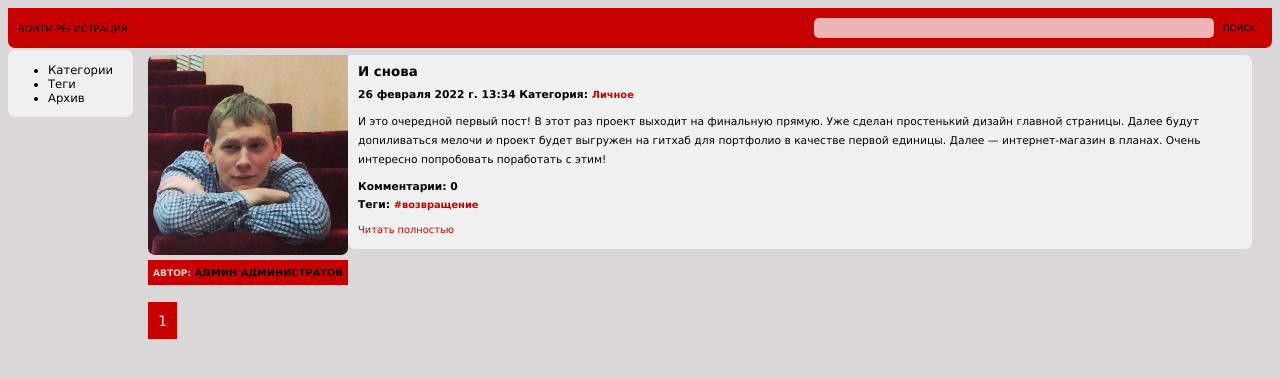
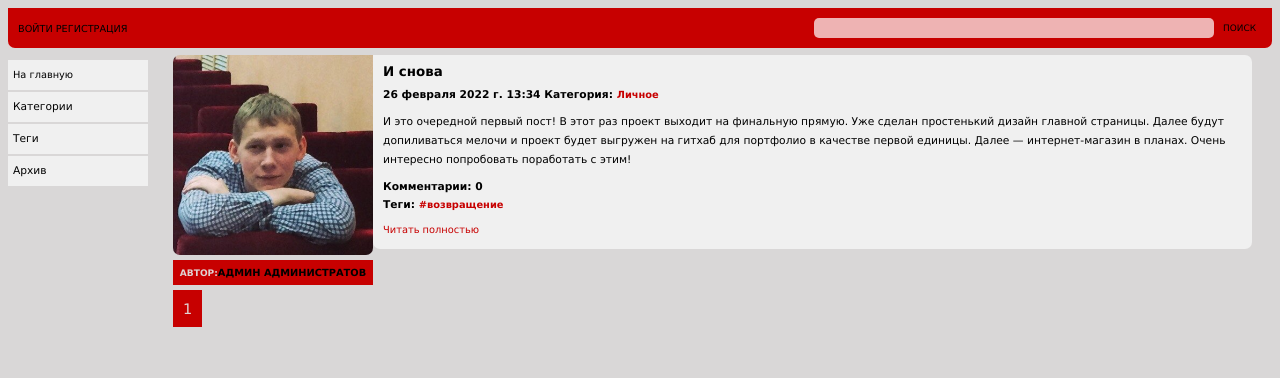
Before and after one commit to YYKlimenko/Blog, a Django app: page / in a window 1280 px wide. Shown: the top 378 px of the page. Run offline with Django 4.2, Linux system fonts and the light colour scheme; data comes from the database, SQL or seed files in the repository; both versions use the stored data as it was after the commit; data that the repository does not hold is empty.

Commit message:
Проработка оформления CSS

```diff
--- a/blog/static/blog/css/styles.css
+++ b/blog/static/blog/css/styles-detailview.css
@@ -55,9 +55,9 @@ img{
 }
 
 .login_info{
-
    color:#e0d3d3;
 }
+
 .login_info a{
     color:black;
 }
@@ -70,15 +70,14 @@ img{
 .login_info a:hover{
     color: #e0d3d3;
 }
-.search-form{
 
-}
 .search-form button {
     border: 0;
     background: #c70000;
     font-weight: 550;
     text-transform: uppercase;
 }
+
 .search-form button:hover {
     border: 0;
     background: #c70000;
@@ -87,7 +86,6 @@ img{
     text-transform: uppercase;
     color: #e0d3d3;
 }
-
 
 
 /* BODY */
@@ -102,10 +100,33 @@ img{
 
 .sidebar{
     flex-grow:1;
+    min-width:150px;
+    max-width:150px;
+}
+
+.sidebar ul{
+    padding: 0px;
+}
+
+.sidebar li{
     background: #f0f0f0;
-        border-radius: 7px 7px 7px 7px;
-        font-size: 120%;
-        padding-right:20px;
+    margin-bottom: 2px;
+    padding-left:  5px;
+    height: 30px;
+    line-height: 30px;
+    font-size: 110%;
+    font-weight: 550;
+    margin-right: 10px;
+}
+
+.sidebar a{
+    color: black;
+    font-weight: 550;
+}
+
+.sidebar li:hover{
+    background: #c70000;
+    margin-right: 0px;
 }
 
 .cont{
@@ -124,8 +145,8 @@ img{
     padding-top: 5px;
     padding-right: 20px;
     margin-bottom: 5px;
+}
 
-}
 .block-titul img{
     display: flex;
     flex-direction: column;
@@ -150,7 +171,6 @@ img{
 .author{
     color: #e0d3d3;
 }
-
 
 .block-text{
     flex-grow:1;
@@ -185,32 +205,29 @@ img{
     text-decoration: underline;
 }
 
-
 .paginator{
     display: flex;
     flex-direction: row;
     justify-content: flex-start;
-
-
 }
 
-.paginator2{
+.current-page{
     font-size: 150%;
     background: #c70000;
     color: #e0d3d3;
     border: 0px solid black;
     padding: 10px;
     margin-right: 5px;
-
 }
 
-.paginator3{
+.other-pages{
     font-size: 150%;
     background: #f0f0f0;
     border: 0px solid black;
     padding: 10px;
     margin-right: 5px;
 }
+
 .paginator3 a{
     text-decoration: none;
 }
--- /dev/null
+++ b/blog/static/blog/css/styles-listview.css
@@ -0,0 +1,240 @@
+*{
+    box-sizing: border-box;
+    font-family: Verdana, Helvetica, Arial, sans-serif;
+    font-size: 92%;
+}
+
+a{
+    text-decoration: none
+}
+
+body{
+    background: #d9d7d7;
+}
+
+*:focus {outline:none !important}
+
+input[type=text] {
+    border-radius: 5px 5px 5px 5px;
+    height: 20px;
+    width: 400px;
+    border: 0px;
+    opacity: 70%;
+}
+
+input[type=text]:hover{
+    background-color: #e0d3d3;
+    opacity:100%;
+}
+
+img{
+    width: 10%;
+    height: 10%;
+}
+
+.page{
+    background: #e0d3d3;
+    display: flex;
+    flex-direction: column;
+}
+
+
+/* HEADER */
+.header{
+    padding-left: 10px;
+     padding-right: 10px;
+    line-height: 40px;
+    height: 40px;
+    display: flex;
+    flex-direction: row;
+    justify-content: space-between;
+    background: #c70000;
+    border-radius: 0px 0px 7px 7px;
+    font-weight: 550;
+    text-transform: uppercase;
+}
+
+.login_info{
+   color:#e0d3d3;
+}
+
+.login_info a{
+    color:black;
+}
+
+.login_info a:link{
+    color:black;
+    text-decoration: none;
+}
+
+.login_info a:hover{
+    color: #e0d3d3;
+}
+
+.search-form button {
+    border: 0;
+    background: #c70000;
+    font-weight: 550;
+    text-transform: uppercase;
+}
+
+.search-form button:hover {
+    border: 0;
+    background: #c70000;
+    font-weight: 550;
+    font-family: Verdana, Helvetica, Arial, sans-serif;
+    text-transform: uppercase;
+    color: #e0d3d3;
+}
+
+
+/* BODY */
+.body_page{
+    align-items: flex-start;
+    background: #d9d7d7;
+    padding-top:2px;
+    display: flex;
+    flex-direction: row;
+    justify-content: flex-start;
+}
+
+.sidebar{
+    flex-grow:1;
+    min-width:150px;
+    max-width:150px;
+}
+
+.sidebar ul{
+    padding: 0px;
+}
+
+.sidebar li{
+    background: #f0f0f0;
+    margin-bottom: 2px;
+    padding-left:  5px;
+    height: 30px;
+    line-height: 30px;
+    font-size: 110%;
+    font-weight: 550;
+    margin-right: 10px;
+}
+
+.sidebar a{
+    color: black;
+    font-weight: 550;
+}
+
+.sidebar li:hover{
+    background: #c70000;
+    margin-right: 0px;
+}
+
+.cont{
+    display: flex;
+    flex-direction: column;
+    flex-grow:7;
+    margin-left: 15px;
+}
+
+.content{
+    align-items: flex-start;
+    display: flex;
+    flex-direction: row;
+    justify-content: flex-start;
+    border:0px solid black;
+    padding-top: 5px;
+    padding-right: 20px;
+    margin-bottom: 5px;
+}
+
+.block-titul img{
+    display: flex;
+    flex-direction: column;
+}
+
+.block-titul-image img{
+    object-fit: cover;
+    height: 200px;
+    width: 200px;
+    border-radius: 7px 0px 7px 7px;
+
+}
+
+.block-titul-author{
+    height: 25px;
+    line-height: 25px;
+    text-align: center;
+    background: #c70000;
+    text-transform: uppercase;
+
+}
+
+.author{
+    color: #e0d3d3;
+}
+
+.block-text{
+    flex-grow:1;
+    background: #f0f0f0;
+    padding-left: 10px;
+    padding-right: 10px;
+    border-radius: 0px 7px 7px 7px;
+}
+
+.content h1{
+    font-size: 150%;
+    font-weight: bolder;
+}
+
+.content h3{
+    font-size: 120%;
+    margin-bottom: 0px;
+    margin-top: 5px;
+}
+
+.content p{
+    font-size: 120%;
+    line-height: 180%;
+}
+
+.content a{
+    color: #c70000;
+    text-decoration: none;
+}
+
+.content a:hover{
+    text-decoration: underline;
+}
+
+.paginator{
+    display: flex;
+    flex-direction: row;
+    justify-content: flex-start;
+}
+
+.current-page{
+    font-size: 150%;
+    background: #c70000;
+    color: #e0d3d3;
+    border: 0px solid black;
+    padding: 10px;
+    margin-right: 5px;
+}
+
+.other-pages{
+    font-size: 150%;
+    background: #f0f0f0;
+    border: 0px solid black;
+    padding: 10px;
+    margin-right: 5px;
+}
+
+.paginator3 a{
+    text-decoration: none;
+}
+
+.paginator3:hover{
+    background: #c70000;
+    color: #e0d3d3;
+    text-decoration: none;
+}
--- a/blog/templates/blog/base.html
+++ b/blog/templates/blog/base.html
@@ -3,12 +3,11 @@
 <html>
 <head>
     <meta charset="UTF-8">
-    <meta name="description" content=" {% block metacontent %} {% endblock metacontent %}">
     <meta name="author" content="Yuri Klimenko">
     <meta name="robots" content="index">
 
     <title> {% block title %} {% endblock title %}  </title>
-    <link href="{% static 'blog/css/styles.css' %}" rel="stylesheet">
+    {% block css %} {% endblock css %}
 
 </head>
 <body>
@@ -28,11 +27,11 @@
                 <button type="submit">Поиск</button>
                 </form>
             </div>
-
         </div>
         <div class="body_page">
             <div class="sidebar">
                 <ul>
+                    <a href="{% url 'blog:index' %}"><li>На главную</li></a>
                     <li>Категории</li>
                      <li>Теги</li>
                      <li>Архив</li>
@@ -41,6 +40,5 @@
           <div class="cont">{% block content %} {% endblock %}</div>
         </div>
      </div>
-
 </body>
 </html>
--- a/blog/templates/blog/index.html
+++ b/blog/templates/blog/index.html
@@ -1,6 +1,8 @@
 {% extends 'blog/base.html' %}
+{% load static %}
+{% block title %} Блог — Главная страница {% endblock %}
 
-{% block title %} Блог — Главная страница {% endblock %}
+{% block css %} <link href="{% static 'blog/css/styles-listview.css' %}" rel="stylesheet"> {% endblock %}
 
 {% block content %}
     {% for post in posts %}
@@ -10,42 +12,26 @@
                     <img src="{{ post.image.url }}"></img>
                 </div>
                 <div class="block-titul-author">
-                    <h3><span class="author">Автор:</span> {{ post.author.first_name }} {{ post.author.last_name }} </h3>
+                    <h3><span class="author">Автор:</span>{{ post.author.first_name }} {{ post.author.last_name }}</h3>
                 </div>
             </div>
             <div class="block-text">
             <h1>{{ post.title }}</h1>
             <h3>{{ post.date_pub }} Категория: <a href="{% url 'blog:category' post.category.slug %}"> {{post.category}} </a></h3>
-
-
             <p>{{ post.preview_text|linebreaks }}</p>
             <h3>Комментарии: {{ post.comments_count }}</h3>
             <h3>Теги: {% for tag in post.tags.all %} <a href="{% url 'blog:tag' tag.slug %}"> #{{ tag }}</a> {% endfor %}</h3>
-            <a href="{{ post.get_absolute_url }}">   <p>Читать полностью</p></a></b>
+            <a href="{{ post.get_absolute_url }}"><p>Читать полностью</p></a>
             </div>
         </div>
-
-
     {% endfor %}
-    <br>
-
-
-
     <div class="paginator">
         {% for page in paginator.page_range %}
-
             {% if page_obj.number == page %}
-    <div class="paginator2">{{ page }} </div>
+            <div class="current-page">{{ page }} </div>
             {% elif page >= page_obj.number|add:-2 and page <= page_obj.number|add:2 %}
-
-    <a href="?page={{ page }}"><div class="paginator3">{{ page }}</div></a>
+            <a href="?page={{ page }}"><div class="other-pages">{{ page }}</div></a>
             {% endif %}
-
-
         {% endfor %}
     </div>
-
-
-
-</div>
 {% endblock %}
```
Also changed, not shown: blog/templates/blog/post_detail.html (+21 -25 lines), db.sqlite3, media/images/2022/02/26/3.png (added). Lines whose indentation alone changed are shown as unchanged.
